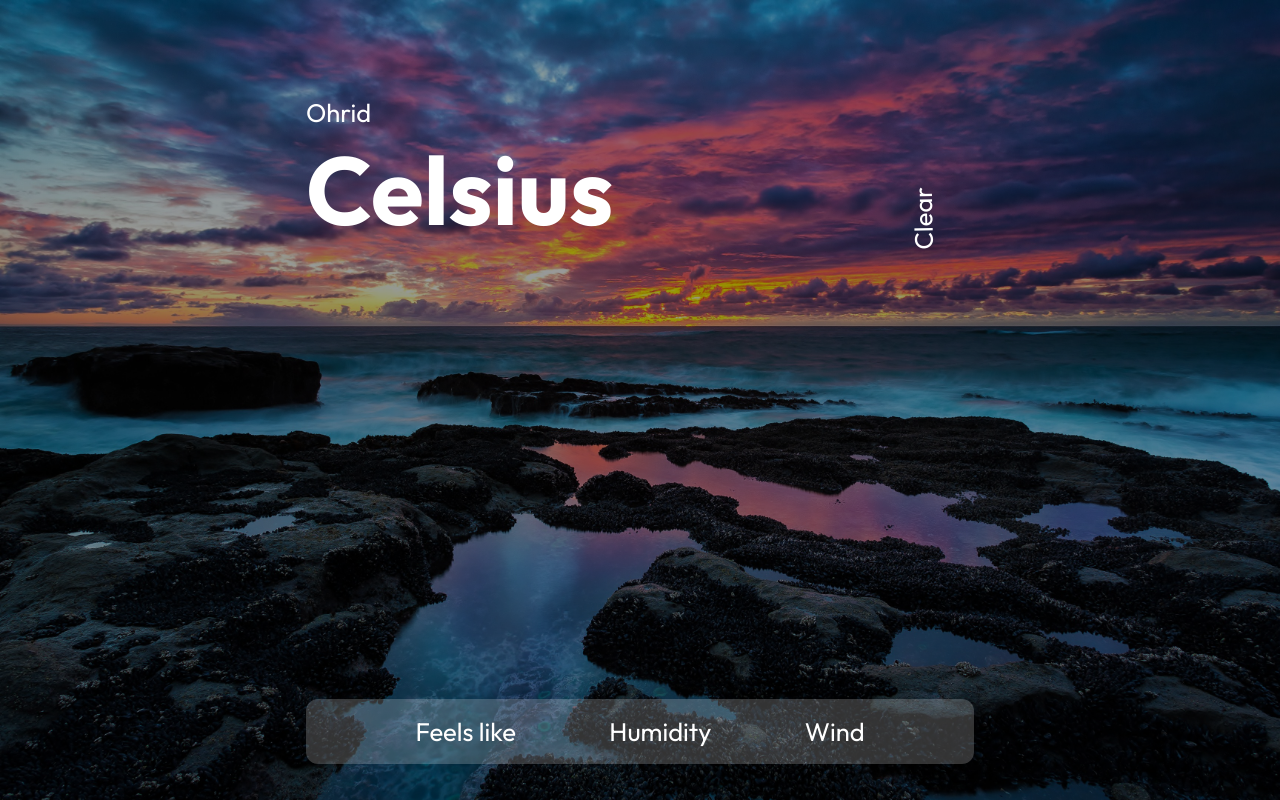
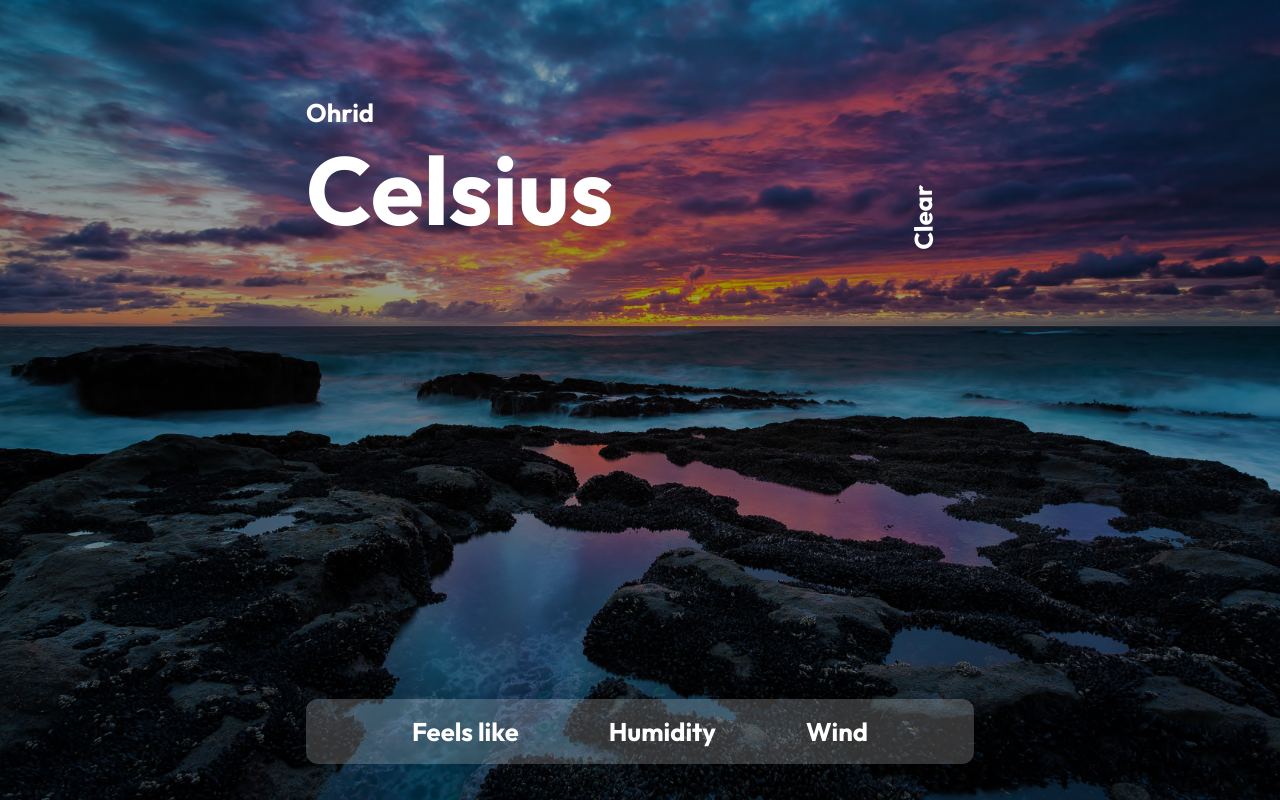
Before and after one commit to Nikola-Nino/React-Weather-App, a React (Create React App) app: page / in a window 1280 px wide. Built offline with nearby package versions, Linux system fonts and the light colour scheme.

Commit message:
Making text bold

```diff
--- a/src/components/Layout.js
+++ b/src/components/Layout.js
@@ -6,25 +6,25 @@ const Layout = () => {
     <div className={classes.container}>
       <div className={classes.top}>
         <div className={classes.location}>
-          <p>Ohrid</p>
+          <p className={classes.bold}>Ohrid</p>
         </div>
         <div className={classes.temp}>
           <h1>Celsius</h1>
         </div>
         <div className={classes.description}>
-          <p>Clear</p>
+          <p className={classes.bold}>Clear</p>
         </div>
       </div>
 
       <div className={classes.bottom}>
         <div className={classes.feels}>
-          <p>Feels like</p>
+          <p className={classes.bold}>Feels like</p>
         </div>
         <div className={classes.humidity}>
-          <p>Humidity</p>
+          <p className={classes.bold}>Humidity</p>
         </div>
         <div className={classes.wind}>
-          <p>Wind</p>
+          <p className={classes.bold}>Wind</p>
         </div>
       </div>
     </div>
```
